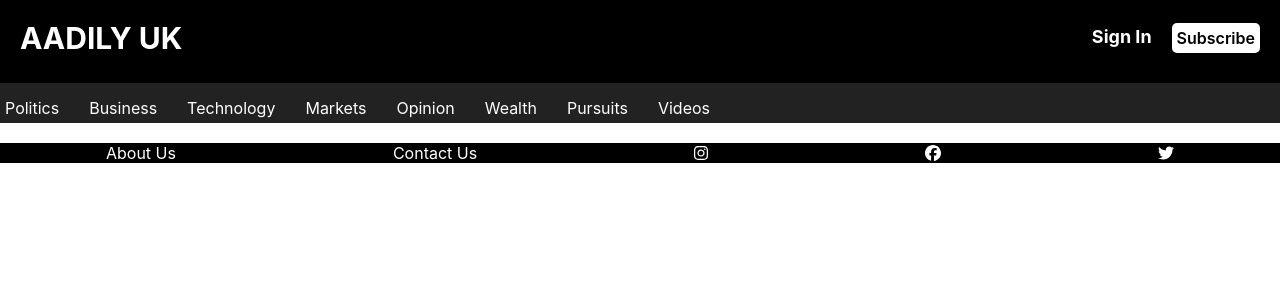
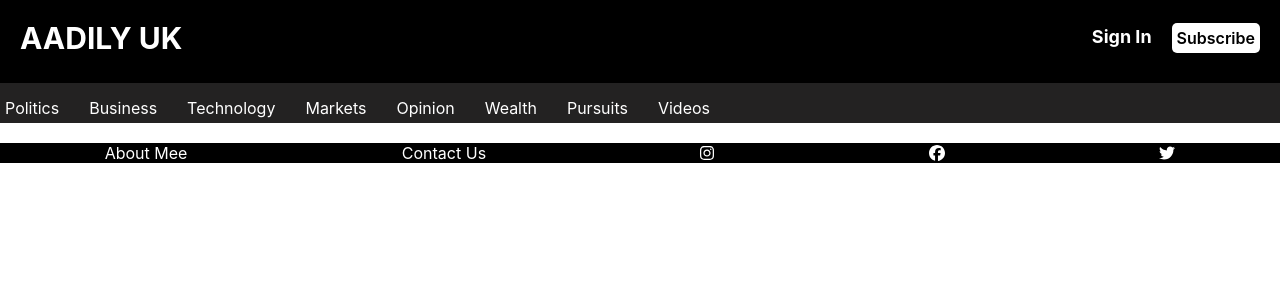
Before and after one commit to Aadam708/aadily-news, a React (Create React App) app: page / in a window 1280 px wide. Shown: the top 300 px of the page. Built offline with nearby package versions, Linux system fonts and the light colour scheme.

Commit message:
branchtest

```diff
--- a/src/components/BottomNav.js
+++ b/src/components/BottomNav.js
@@ -8,7 +8,7 @@ export default function BottomNav() {
     <div className="bottomNav">
       <div className="bottom-container">
         <Link to="/" className="about-us">
-          About Us
+          About Mee
         </Link>
         <Link to="/" className="contact-us">
           Contact Us
```
